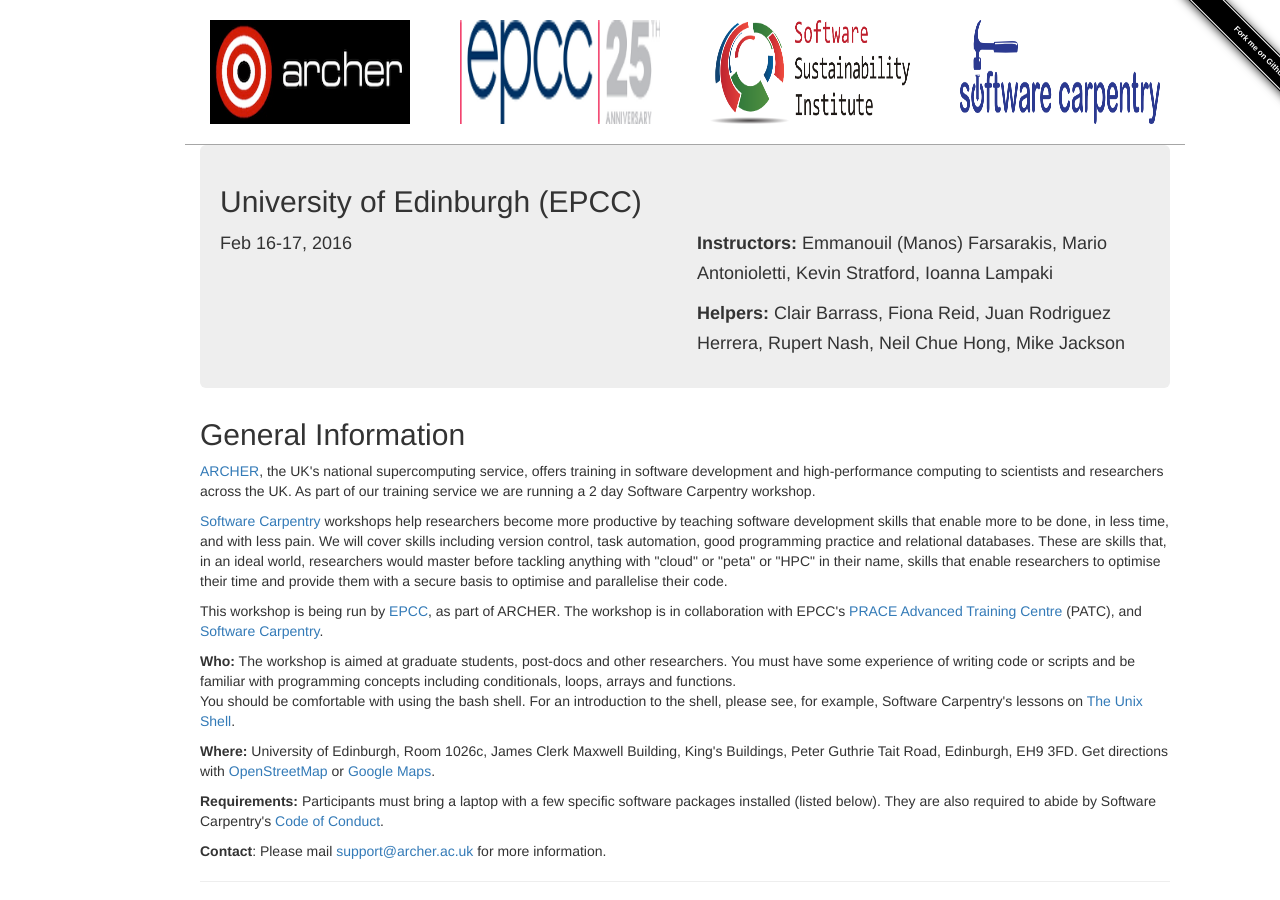
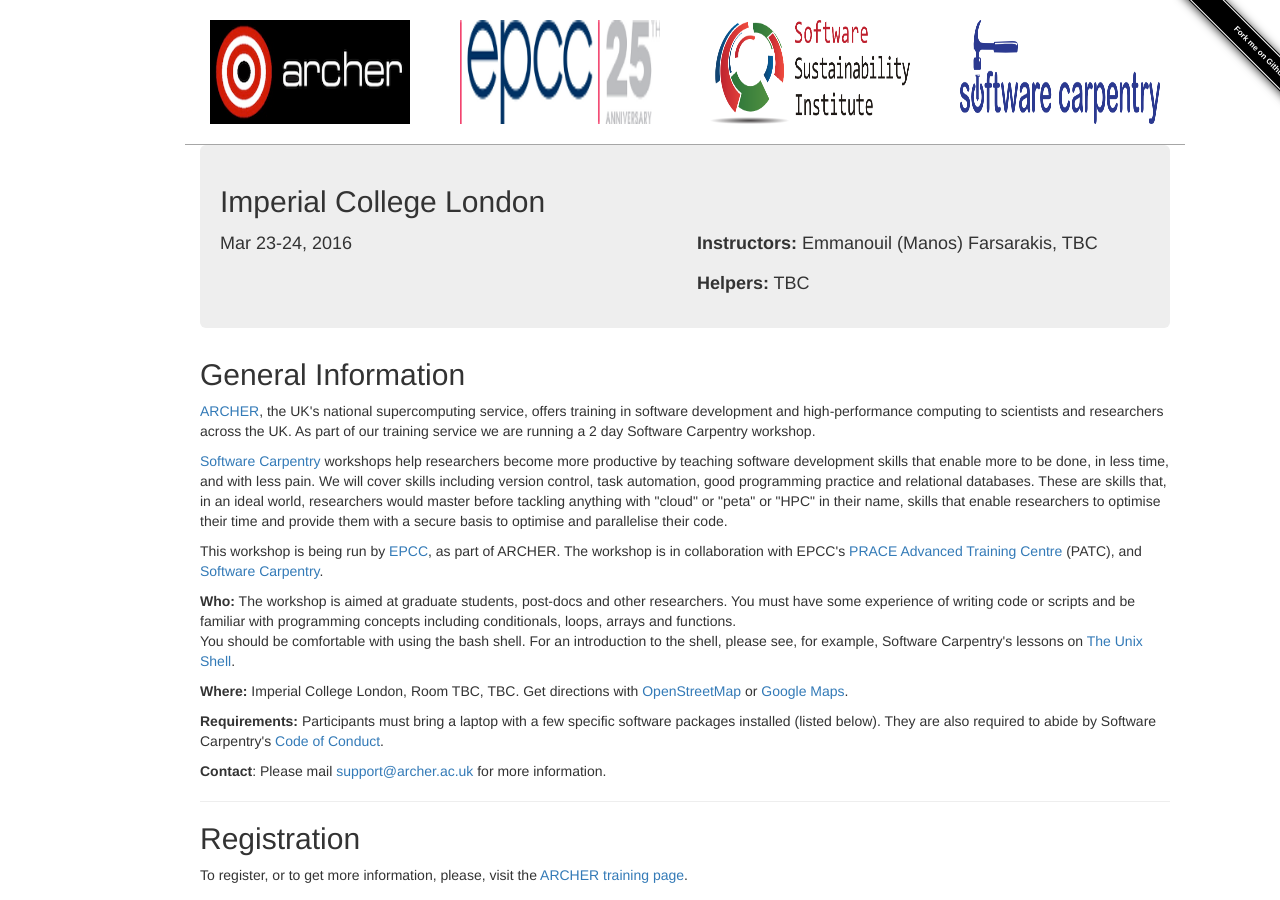
Before and after one commit to gperu/2016-06-09-Belfast, a Jekyll site: the page built from index.html, in a window 1280 px wide and 900 px high. Built offline with Jekyll 4.4.1, drawn with Linux system fonts in a browser that asks for light colours.

Commit message:
Changed location/venue

```diff
--- a/index.html
+++ b/index.html
@@ -1,16 +1,16 @@
 ---
 layout: workshop
 root: .
-venue: University of Edinburgh (EPCC)
-address: University of Edinburgh, Room 1026c, James Clerk Maxwell Building, King's Buildings, Peter Guthrie Tait Road, Edinburgh, EH9 3FD
+venue: Imperial College London
+address: Imperial College London, Room TBC, TBC
 country: United-Kingdom
-humandate: Feb 16-17, 2016
-startdate: 2016-02-16
-enddate: 2016-02-17
+humandate: Mar 23-24, 2016
+startdate: 2016-03-23
+enddate: 2016-03-24
 latlng: 55.9216414, -3.1738225
 registration: open
-instructor: ["Emmanouil (Manos) Farsarakis","Mario Antonioletti", "Kevin Stratford", "Ioanna Lampaki"]
-helper: ["Clair Barrass", "Fiona Reid", "Juan Rodriguez Herrera", "Rupert Nash", "Neil Chue Hong", "Mike Jackson"]
+instructor: ["Emmanouil (Manos) Farsarakis","TBC"]
+helper: ["TBC"]
 contact: support@archer.ac.uk
 lessons: ['Git', 'Python', 'Make', 'Best practices for scientific computing', 'Data Management with SQL']
 ---
@@ -115,8 +115,8 @@
 
 <h2><em>Surveys</em></h2>
 <p>Please be sure to complete these surveys before and after the workshop.</p>
-<p><a href='https://www.surveymonkey.com/r/swc_pre_workshop_v1?workshop_id=2016-02-16-EPCC'>Pre-workshop Survey</a></p>
-<p><a href='https://www.surveymonkey.com/r/swc_post_workshop_v1?workshop_id=2016-02-16-EPCC'>Post-workshop Survey</a></p>
+<p><a href='https://www.surveymonkey.com/r/swc_pre_workshop_v1?workshop_id=2016-03-23-Imperial'>Pre-workshop Survey</a></p>
+<p><a href='https://www.surveymonkey.com/r/swc_post_workshop_v1?workshop_id=2016-03-23-Imperial'>Post-workshop Survey</a></p>
 
 
 <hr/>
@@ -276,7 +276,7 @@
 </p>
 <ul>
 <li>
-Attendee <a href="https://github.com/hpcarcher/2016-02-16-EPCC-students">slides, sample code and scripts</a>
+Attendee <a href="https://github.com/hpcarcher/2016-03-23-students">slides, sample code and scripts</a>
 </li>
 </ul>
 <p>
```
